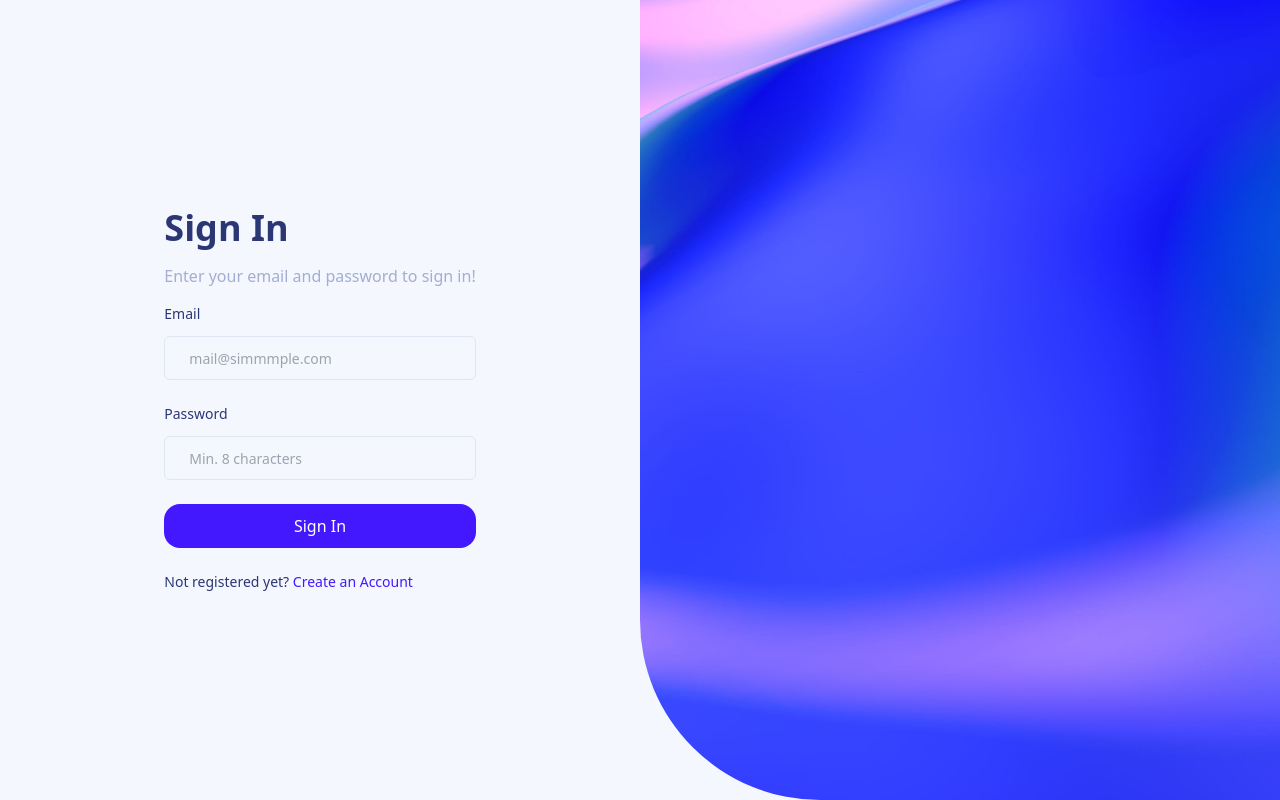
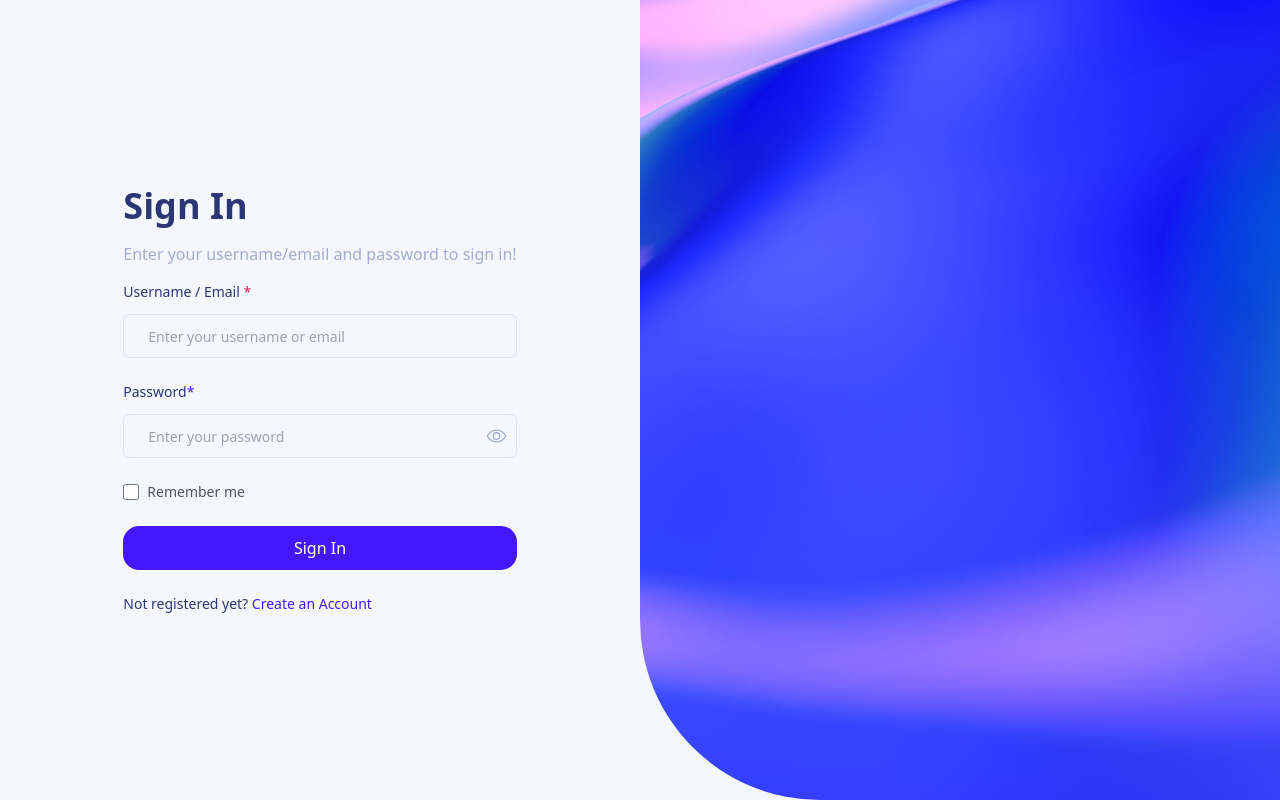
Before and after one commit to mbadangiz/blog-app, a React (Vite) app: page /login in a window 1280 px wide. Built offline with nearby package versions, Linux system fonts and the light colour scheme.

Commit message:
feat: enhance login component with React Hook Form integration and improved user experience

```diff
--- a/src/components/Login/index.tsx
+++ b/src/components/Login/index.tsx
@@ -1,30 +1,101 @@
+import {
+  CustomInputRHF,
+  PasswordRHF,
+} from "@core/components/FormFields/ReactHookFormCustomFields";
+import { useLogin } from "@core/tanstack-hooks/auth/login";
 import Button from "@FormFields/Initial/Button";
+import { FormProvider, useForm } from "react-hook-form";
+import toast from "react-hot-toast";
+import { Link, useNavigate } from "react-router-dom";
 import LoginBG from "../../assets/Images/login-bg.png";
-import CustomInput from "../../core/components/FormFields/Initial/Input";
-import { Link } from "react-router-dom";
+
+interface LoginFormData {
+  emailOrUsername: string;
+  password: string;
+  rememberme: boolean;
+}
 
 function Login() {
+  const { mutate: login, isPending } = useLogin();
+  const navigate = useNavigate();
+
+  const methods = useForm<LoginFormData>({
+    defaultValues: {
+      emailOrUsername: "",
+      password: "",
+      rememberme: false,
+    },
+  });
+
+  const onSubmit = (data: LoginFormData) => {
+    login(data, {
+      onSuccess: (success) => {
+        console.log(success);
+        if (success.success) {
+          toast.success(success.message);
+          localStorage.setItem("token", success.tokens);
+          setTimeout(() => {
+            navigate("/profile");
+          }, 1000);
+        } else {
+          toast.error("Login failed please try again!");
+        }
+      },
+      onError: (error: any) => {
+        toast.error(error.response?.data?.message);
+      },
+    });
+  };
+
   return (
     <div className="grid h-screen lg:grid-cols-[1fr_1fr]">
       <div className="flex flex-col items-center justify-center">
         <div className="grid max-w-[410px] gap-4">
           <h2 className="text-4xl font-bold">Sign In</h2>
           <p className="text-[#A3AED0]">
-            Enter your email and password to sign in!
+            Enter your username/email and password to sign in!
           </p>
-          <form action="" className="grid gap-6">
-            <CustomInput
-              label="Email"
+          <FormProvider {...methods}>
+            <form
+              onSubmit={methods.handleSubmit(onSubmit)}
+              className="grid gap-6"
+            >
+              <CustomInputRHF
+                name="emailOrUsername"
+                label="Username / Email"
                 className="w-full"
-              placeholder="mail@simmmple.com"
+                placeholder="Enter your username or email"
+                type="text"
+                required
               />
-            <CustomInput
+              <PasswordRHF
+                name="password"
                 label="Password"
                 className="w-full"
-              placeholder="Min. 8 characters"
+                placeholder="Enter your password"
+                required
+                minLength={8}
               />
-            <Button className={"w-full"}>Sign In</Button>
+              <div className="flex items-center gap-2">
+                <input
+                  type="checkbox"
+                  id="rememberme"
+                  {...methods.register("rememberme")}
+                  className="h-4 w-4 rounded border-gray-300"
+                />
+                <label htmlFor="rememberme" className="text-sm text-gray-600">
+                  Remember me
+                </label>
+              </div>
+              <Button
+                type="submit"
+                className="w-full disabled:cursor-not-allowed disabled:opacity-50"
+                disabled={isPending}
+              >
+                {isPending ? "Signing In..." : "Sign In"}
+              </Button>
             </form>
+          </FormProvider>
           <Link to="/sign-up" className="mt-2 text-sm">
             Not registered yet?{" "}
             <span className="text-[#4318FF]">Create an Account</span>
--- /dev/null
+++ b/src/core/services/api/auth/login/index.ts
@@ -0,0 +1,13 @@
+// /auth/local/login
+import http from "@services/interceptor";
+import { In_Login, In_LoginResponse } from "@typesDef/interfaces";
+
+async function login(data: In_Login): Promise<In_LoginResponse> {
+  try {
+    return await http.post("/auth/local/login", data);
+  } catch (error) {
+    throw error;
+  }
+}
+
+export default login;
--- /dev/null
+++ b/src/core/tanstack-hooks/auth/login/index.ts
@@ -0,0 +1,9 @@
+import login from "@services/api/auth/login";
+import { useMutation } from "@tanstack/react-query";
+import { In_Login, In_LoginResponse } from "@typesDef/interfaces";
+
+export const useLogin = () => {
+  return useMutation<In_LoginResponse, Error, In_Login>({
+    mutationFn: login,
+  });
+};
```
Also changed, not shown: src/core/types/interfaces/index.ts (+15 -0 lines). Lines whose indentation alone changed are shown as unchanged.
